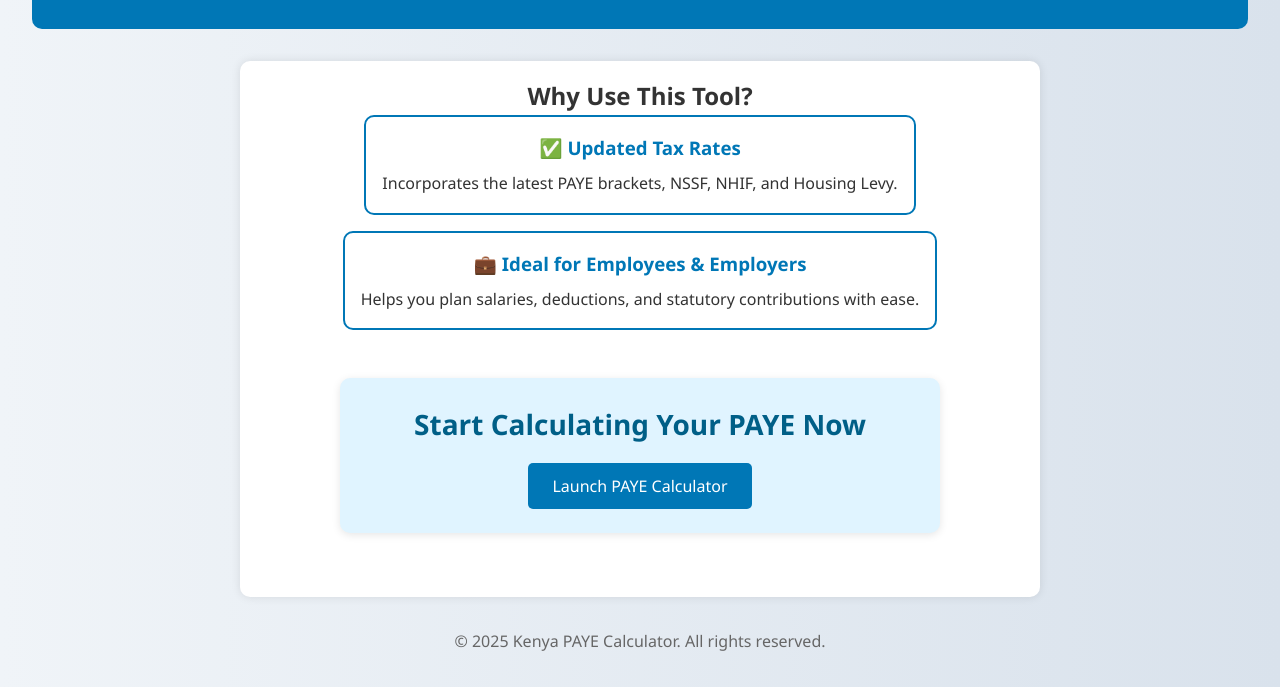
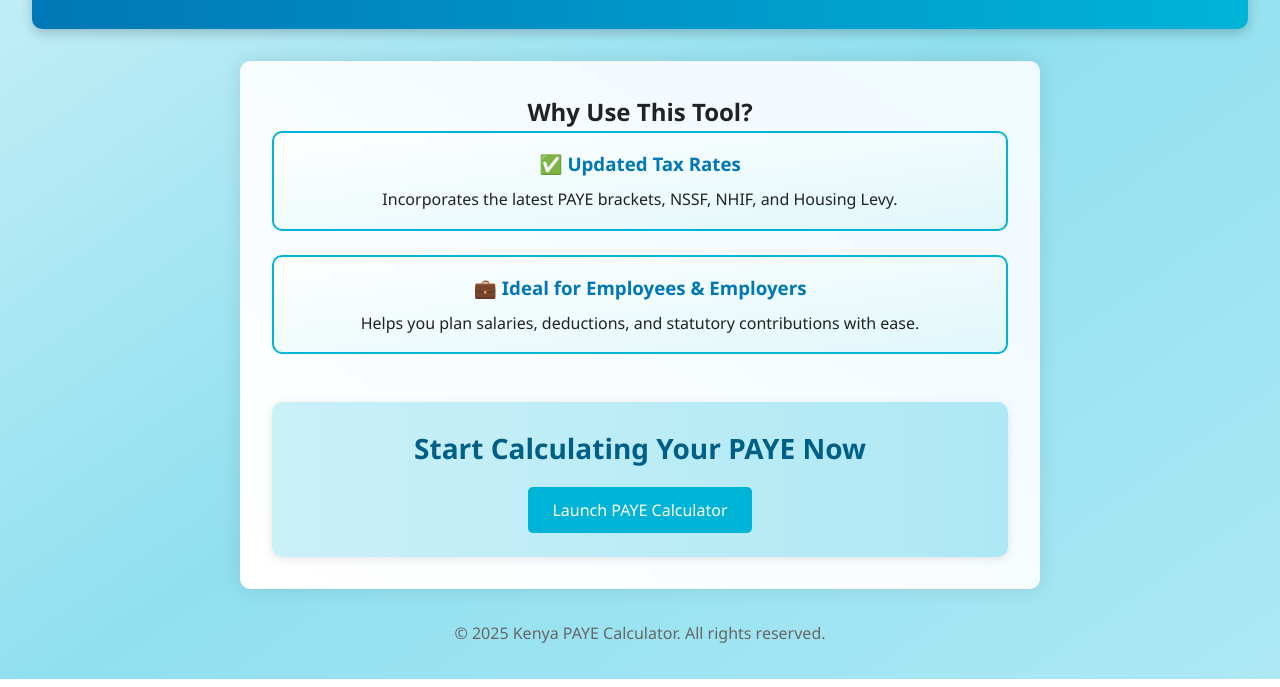
Before and after one commit to rebeccakibisu/phase1project, a website: page index.html in a window 1280 px wide. Shown: the part 144-831 px from the top of the page. Drawn offline with Linux system fonts and the light colour scheme; no server answers.

Commit message:
css change of background

```diff
--- a/style.css
+++ b/style.css
@@ -7,29 +7,32 @@
 }
 
 body {
-  background: linear-gradient(to right, #f0f4f8, #d9e2ec);
-  color: #333;
+  background: linear-gradient(145deg, #caf0f8, #90e0ef, #ade8f4);
+  color: #222;
   line-height: 1.6;
   padding: 2rem;
+  transition: background 0.3s ease-in-out;
 }
 
 header {
   text-align: center;
   padding: 2rem 0;
-  background-color: #0077b6;
+  background: linear-gradient(to right, #0077b6, #00b4d8);
   color: white;
   border-radius: 10px;
   margin-bottom: 2rem;
   animation: fadeIn 1s ease-in-out;
+  box-shadow: 0 4px 12px rgba(0, 0, 0, 0.2);
 }
 
 .container {
   max-width: 800px;
   margin: 0 auto;
-  padding: 1rem;
-  background: white;
+  padding: 2rem;
+  background: #ffffff;
   border-radius: 10px;
-  box-shadow: 0 0 10px rgba(0, 0, 0, 0.1);
+  box-shadow: 0 0 20px rgba(0, 0, 0, 0.1);
+  background-image: linear-gradient(to top right, #ffffff, #f0faff);
 }
 
 .features {
@@ -37,7 +40,7 @@ header {
   flex-direction: column;
   align-items: center;
   text-align: center;
-  gap: 1rem;
+  gap: 1.5rem;
   margin-bottom: 3rem;
 }
 
@@ -50,12 +53,12 @@ header {
 }
 
 .feature {
-  max-width: 600px;
-  border: 2px solid #0077b6;
+  width: 100%;
+  border: 2px solid #00b4d8;
   border-radius: 10px;
   padding: 1rem;
   transition: transform 0.3s ease, box-shadow 0.3s ease;
-  background-color: #ffffff;
+  background: linear-gradient(to bottom right, #ffffff, #e0f7fa);
 }
 
 .feature:hover {
@@ -69,21 +72,20 @@ header {
 }
 
 .feature i.clock-icon::before {
-  content: "\f017"; /* Font Awesome clock icon */
+  content: "\f017";
   font-family: 'Font Awesome 6 Free';
   font-weight: 900;
   margin-right: 8px;
 }
 
 .cta {
-  max-width: 600px;
-  margin: 0 auto 3rem auto;
+  width: 100%;
   padding: 1.5rem;
-  background-color: #e0f4ff;
+  background: linear-gradient(to right, #caf0f8, #ade8f4);
   border-radius: 10px;
   text-align: center;
   animation: fadeInUp 1s ease-in-out;
-  box-shadow: 0 2px 8px rgba(0,0,0,0.1);
+  box-shadow: 0 2px 10px rgba(0,0,0,0.1);
 }
 
 .cta h2 {
@@ -93,7 +95,7 @@ header {
 }
 
 .cta button {
-  background: #0077b6;
+  background: #00b4d8;
   color: white;
   padding: 0.75rem 1.5rem;
   border: none;
@@ -104,7 +106,7 @@ header {
 }
 
 .cta button:hover {
-  background: #005f87;
+  background: #0096c7;
   transform: scale(1.05);
 }
 
@@ -118,6 +120,7 @@ form {
 
 label {
   font-weight: bold;
+  color: #004d61;
 }
 
 input[type="number"] {
@@ -125,11 +128,13 @@ input[type="number"] {
   border-radius: 5px;
   border: 1px solid #ccc;
   transition: border-color 0.3s ease;
+  background-color: #f9fdff;
 }
 
 input[type="number"]:focus {
   border-color: #0077b6;
   outline: none;
+  background-color: #e0f7fa;
 }
 
 input:valid {
@@ -159,11 +164,12 @@ button[type="button"]:hover {
 }
 
 .results {
-  background: #e9f7ef;
+  background: #e0ffe6;
   padding: 1rem;
   border-radius: 10px;
   box-shadow: inset 0 0 5px rgba(0, 0, 0, 0.05);
   animation: fadeIn 1s ease-in-out;
+  color: #065f46;
 }
 
 footer {
```
